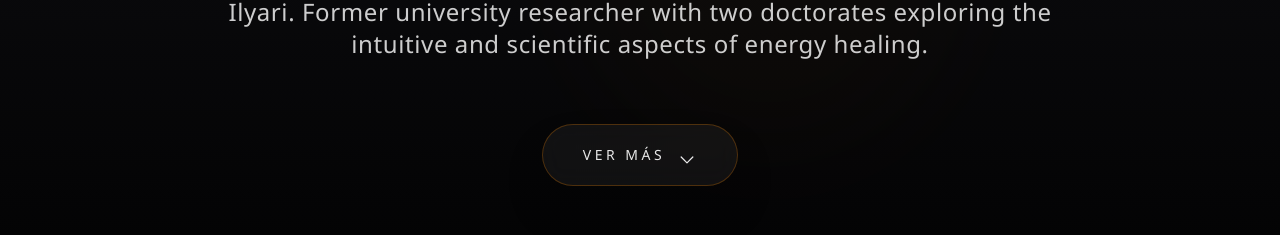
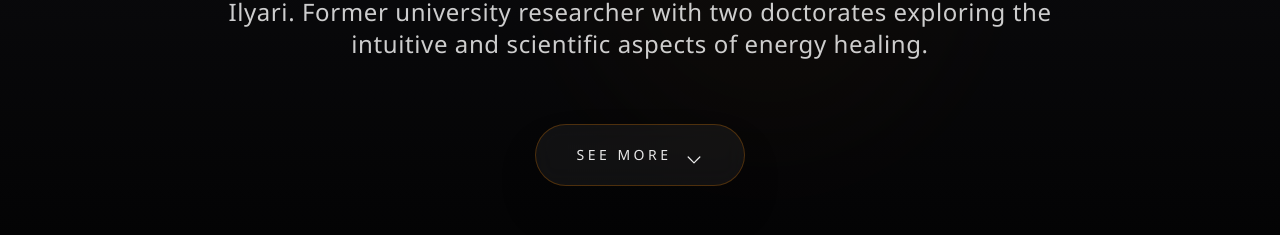
Before and after one commit to noirpraxis-dotcom/luis-virrueta-web, a React (Vite) app: page / in a window 1280 px wide. Shown: the part 1349-1584 px from the top of the page. Built offline with nearby package versions, Linux system fonts and the light colour scheme.

Commit message:
Add translations for HealingSessionsPage hero header, Hero component subtitle, and Store component in EN/ES/CZ

```diff
--- a/src/components/Hero.jsx
+++ b/src/components/Hero.jsx
@@ -1,10 +1,12 @@
 import { motion } from 'framer-motion'
 import { useInView } from 'framer-motion'
 import { useRef } from 'react'
+import { useLanguage } from '../context/LanguageContext'
 
 const Hero = () => {
+  const { t } = useLanguage()
   const ref = useRef(null)
-  const isInView = useInView(ref, { once: true, amount: 0.3 })
+  const isInView = useInView(ref, { once: true, margin: "-150px" })
 
   return (
     <section
@@ -49,8 +51,7 @@ const Hero = () => {
           className="text-white/80 text-xl lg:text-2xl font-light leading-relaxed tracking-wide mb-16 max-w-4xl mx-auto"
           style={{ fontFamily: 'Gotham, sans-serif' }}
         >
-          Certified Past Life Regression therapist, energy healer, and channeler of Ilyari.
-          Former university researcher with two doctorates exploring the intuitive and scientific aspects of energy healing.
+          {t('hero.subtitle')}
         </motion.p>
 
         {/* Botón "Ver más" elegante */}
@@ -64,7 +65,7 @@ const Hero = () => {
           className="inline-flex items-center gap-3 px-10 py-5 bg-white/5 backdrop-blur-md border border-amber-600/30 rounded-full text-white/90 text-sm tracking-[0.25em] uppercase font-light hover:bg-white/10 hover:border-amber-600/50 transition-all duration-500 shadow-2xl group"
           style={{ fontFamily: 'Gotham, sans-serif' }}
         >
-          <span>Ver más</span>
+          <span>{t('hero.seeMore')}</span>
           <motion.svg
             className="w-5 h-5"
             fill="none"
--- a/src/components/Store.jsx
+++ b/src/components/Store.jsx
@@ -3,8 +3,10 @@ import { useInView } from 'framer-motion'
 import { useRef, useState } from 'react'
 import { useNavigate } from 'react-router-dom'
 import { CinematicTitle, GradientLine } from '../elementos/ElementosReutilizables'
+import { useLanguage } from '../context/LanguageContext'
 
 const Store = () => {
+  const { t } = useLanguage()
   const ref = useRef(null)
   const navigate = useNavigate()
   const isInView = useInView(ref, { once: true, amount: 0.2 })
@@ -146,7 +148,7 @@ const Store = () => {
             className="text-stone-600 text-lg lg:text-xl font-light tracking-wide mt-8 max-w-2xl mx-auto"
             style={{ fontFamily: 'Gotham, sans-serif' }}
           >
-            Explore our healing sessions and transformative experiences
+            {t('store.subtitle')}
           </motion.p>
         </div>
 
@@ -211,7 +213,7 @@ const Store = () => {
                     className="text-stone-700 hover:text-amber-700 text-sm tracking-wider uppercase font-light flex items-center gap-2 transition-colors"
                     style={{ fontFamily: 'Gotham, sans-serif' }}
                   >
-                    Learn More
+                    {t('store.learnMore')}
                     <svg className="w-4 h-4" fill="none" viewBox="0 0 24 24" stroke="currentColor">
                       <path strokeLinecap="round" strokeLinejoin="round" strokeWidth={2} d="M9 5l7 7-7 7" />
                     </svg>
--- a/src/pages/HealingSessionsPage.jsx
+++ b/src/pages/HealingSessionsPage.jsx
@@ -40,8 +40,8 @@ const HealingSessionsPage = () => {
               className="text-stone-800 font-light tracking-[0.2em] mb-8"
               style={{ fontFamily: 'Gotham, sans-serif' }}
             >
-              <div className="text-3xl lg:text-4xl mb-2 opacity-60">HEALING</div>
-              <div className="text-6xl lg:text-8xl">SESSIONS</div>
+              <div className="text-3xl lg:text-4xl mb-2 opacity-60">{t('healingSessions.hero.healing')}</div>
+              <div className="text-6xl lg:text-8xl">{t('healingSessions.hero.sessions')}</div>
             </motion.h1>
 
             <motion.div
@@ -52,7 +52,7 @@ const HealingSessionsPage = () => {
             />
 
             <p className="text-stone-600 text-lg lg:text-xl max-w-3xl mx-auto leading-relaxed">
-              Discover transformative healing modalities that work at the energetic level to release trapped emotions, correct imbalances, and reprogram limiting beliefs.
+              {t('healingSessions.hero.description')}
             </p>
           </motion.div>
         </div>
--- a/src/translations/cz.json
+++ b/src/translations/cz.json
@@ -16,8 +16,9 @@
     "courses": "Kurzy"
   },
   "hero": {
-    "seeMore": "Zobrazit Více",
-    "scrollDown": "Posuň Dolů"
+    "subtitle": "Certifikovaná terapeutka regrese do minulých životů, energetická léčitelka a kanál Ilyari. Bývalá univerzitní badatelka se dvěma doktoráty zkoumající intuitivní a vědecké aspekty energetického léčení.",
+    "seeMore": "Zobrazit více",
+    "scrollDown": "Posunout dolů"
   },
   "countries": {
     "title": "PRACOVALA JSEM S LIDMI Z",
@@ -201,6 +202,11 @@
     "quoteAuthor": "AUREN"
   },
   "healingSessions": {
+    "hero": {
+      "healing": "LÉČIVÁ",
+      "sessions": "SEZENÍ",
+      "description": "Objevte transformační léčivé modality, které pracují na energetické úrovni k uvolnění uvězněných emocí, korekci nerovnováh a přeprogramování omezujících přesvědčení."
+    },
     "emotionBodyBelief": {
       "title": "EMOČNÍ, TĚLESNÝ & MYŠLENKOVÝ KÓD",
       "intro": "Emoční kód (Emotion Code), Tělesný kód (Body Code) a Myšlenkový kód (Belief Code) jsou celosvětově uznávané energetické metody, které od devadesátých let v USA rozvíjí Dr. Bradley Nelson a jeho tým.",
--- a/src/translations/en.json
+++ b/src/translations/en.json
@@ -16,6 +16,7 @@
     "courses": "Courses"
   },
   "hero": {
+    "subtitle": "Certified Past Life Regression therapist, energy healer, and channeler of Ilyari. Former university researcher with two doctorates exploring the intuitive and scientific aspects of energy healing.",
     "seeMore": "See More",
     "scrollDown": "Scroll Down"
   },
@@ -201,6 +202,11 @@
     "quoteAuthor": "AUREN"
   },
   "healingSessions": {
+    "hero": {
+      "healing": "HEALING",
+      "sessions": "SESSIONS",
+      "description": "Discover transformative healing modalities that work at the energetic level to release trapped emotions, correct imbalances, and reprogram limiting beliefs."
+    },
     "emotionBodyBelief": {
       "title": "EMOTION, BODY & BELIEF CODE",
       "intro": "Emotion Code, Body Code and Belief Code are globally established energy healing methods developed since the 1990s by Dr. Bradley Nelson and his team in the USA.",
--- a/src/translations/es.json
+++ b/src/translations/es.json
@@ -16,7 +16,8 @@
     "courses": "Cursos"
   },
   "hero": {
-    "seeMore": "Ver Más",
+    "subtitle": "Terapeuta certificada en Regresión a Vidas Pasadas, sanadora energética y canalizadora de Ilyari. Antigua investigadora universitaria con dos doctorados que explora los aspectos intuitivos y científicos de la sanación energética.",
+    "seeMore": "Ver más",
     "scrollDown": "Desplázate"
   },
   "countries": {
@@ -201,6 +202,11 @@
     "quoteAuthor": "AUREN"
   },
   "healingSessions": {
+    "hero": {
+      "healing": "SESIONES DE",
+      "sessions": "SANACIÓN",
+      "description": "Descubre modalidades de sanación transformadoras que trabajan a nivel energético para liberar emociones atrapadas, corregir desequilibrios y reprogramar creencias limitantes."
+    },
     "emotionBodyBelief": {
       "title": "CÓDIGO EMOCIONAL, CORPORAL & DE CREENCIAS",
       "intro": "Emotion Code, Body Code y Belief Code son métodos de sanación energética reconocidos a nivel mundial, desarrollados desde los años noventa por el Dr. Bradley Nelson y su equipo en Estados Unidos.",
```
